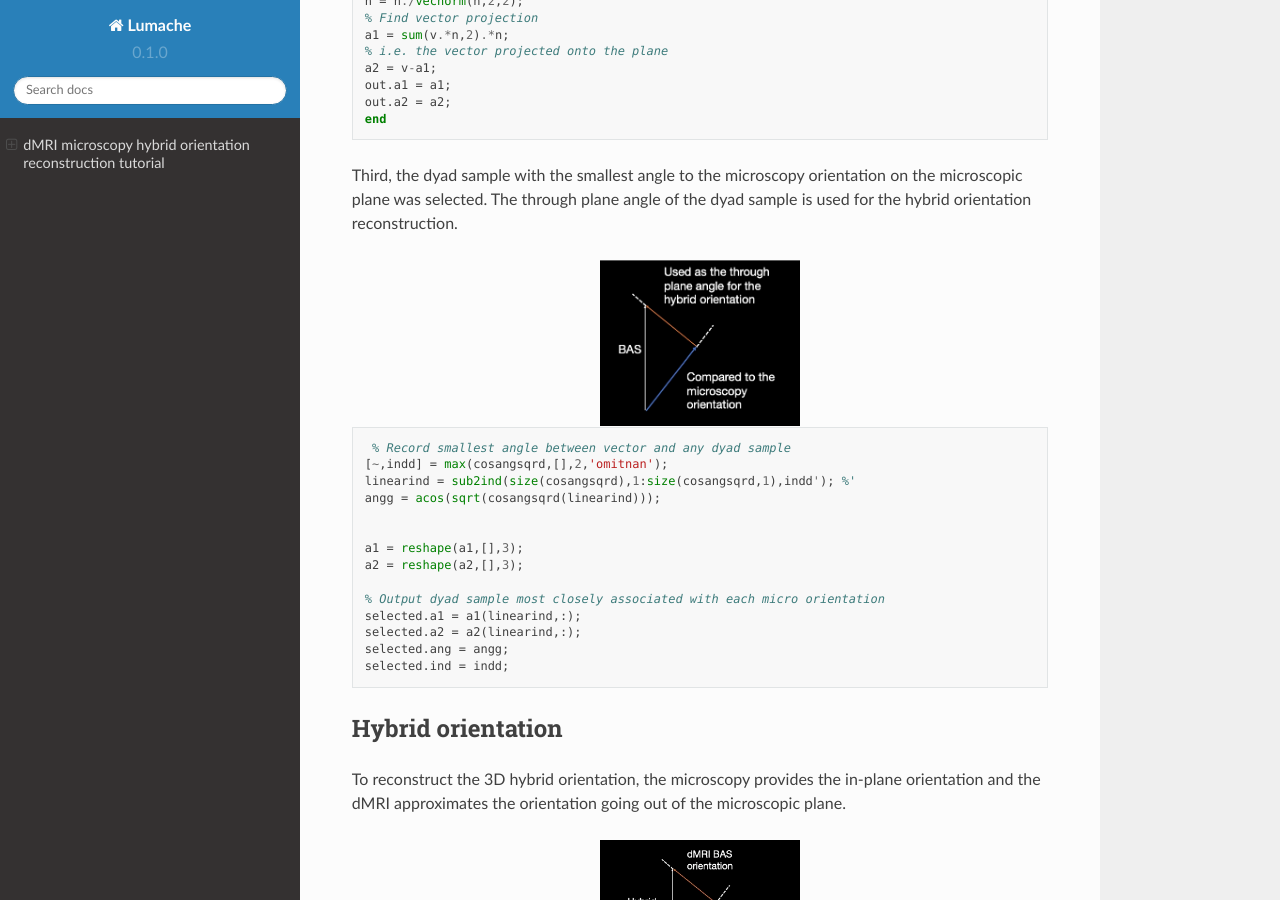
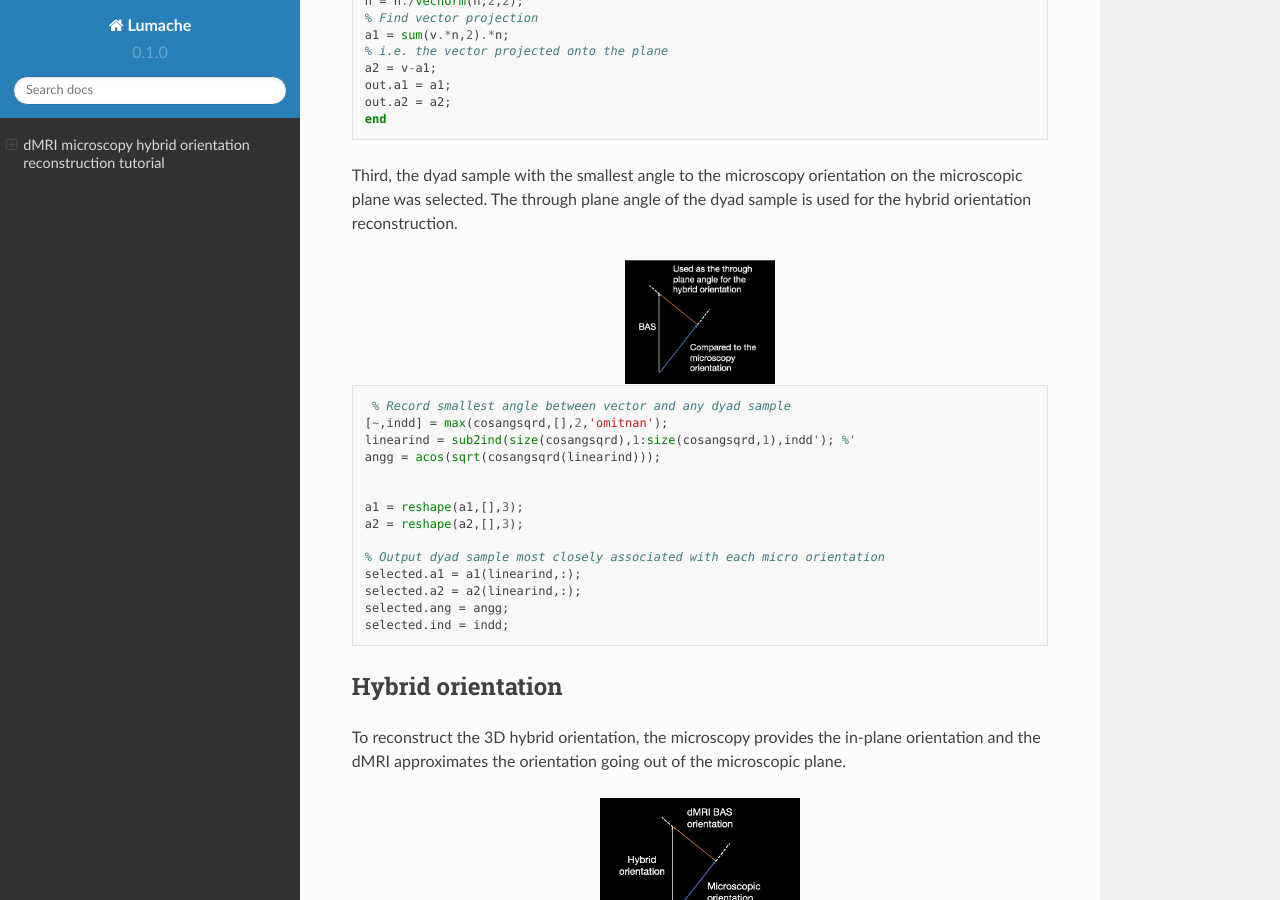
Before and after one commit to Silei-Silei/Hybrid_tractography_tutorial, a Sphinx documentation site: the page built from docs/source/index.rst, in a window 1280 px wide and 900 px high, scrolled down 1221 px. Built offline with Sphinx 7.4.7 and the Read the Docs theme 2.0.0, drawn with Linux system fonts in a browser that asks for light colours.

Commit message:
Update index.rst

```diff
--- a/docs/source/index.rst
+++ b/docs/source/index.rst
@@ -50,7 +50,7 @@ Third, the dyad sample with the smallest angle to the microscopy orientation on
 
 .. image:: ../images/fig3.jpg
   :align: center
-  :width: 200px
+  :width: 150px
 
 .. code-block:: matlab
 
```
